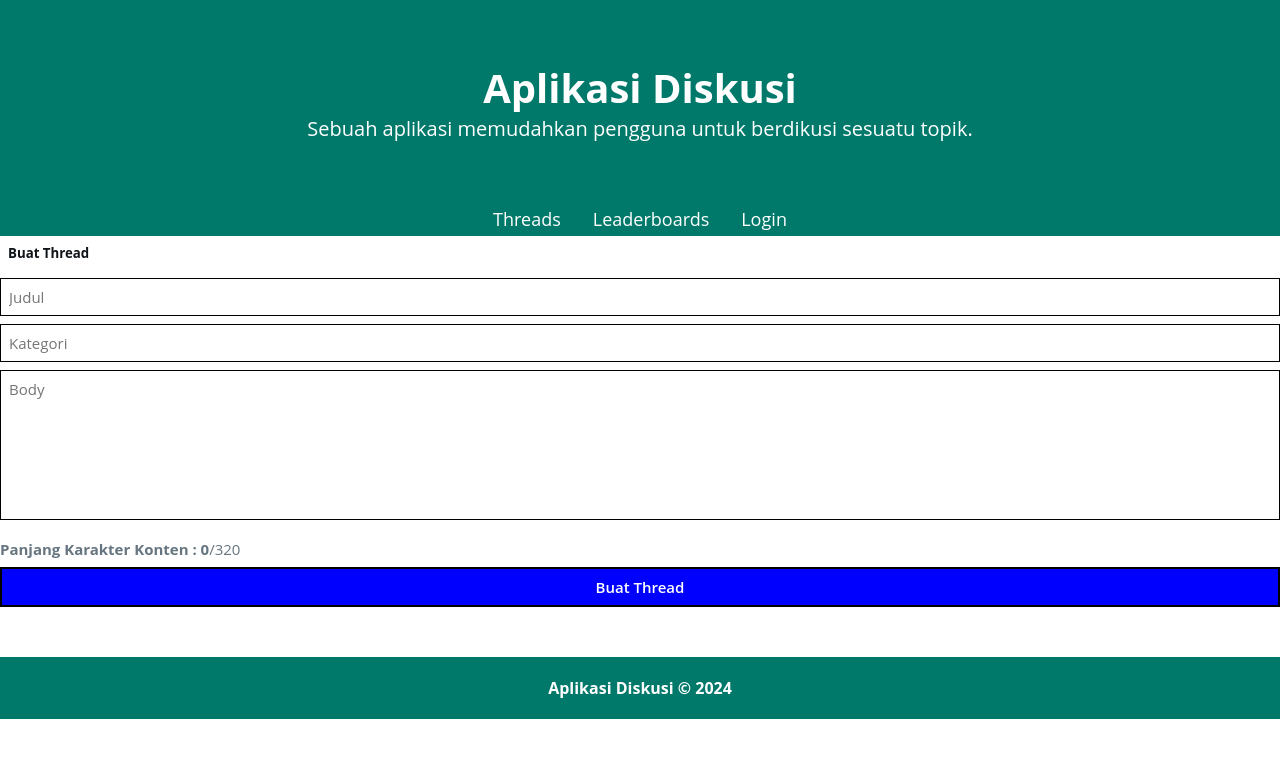
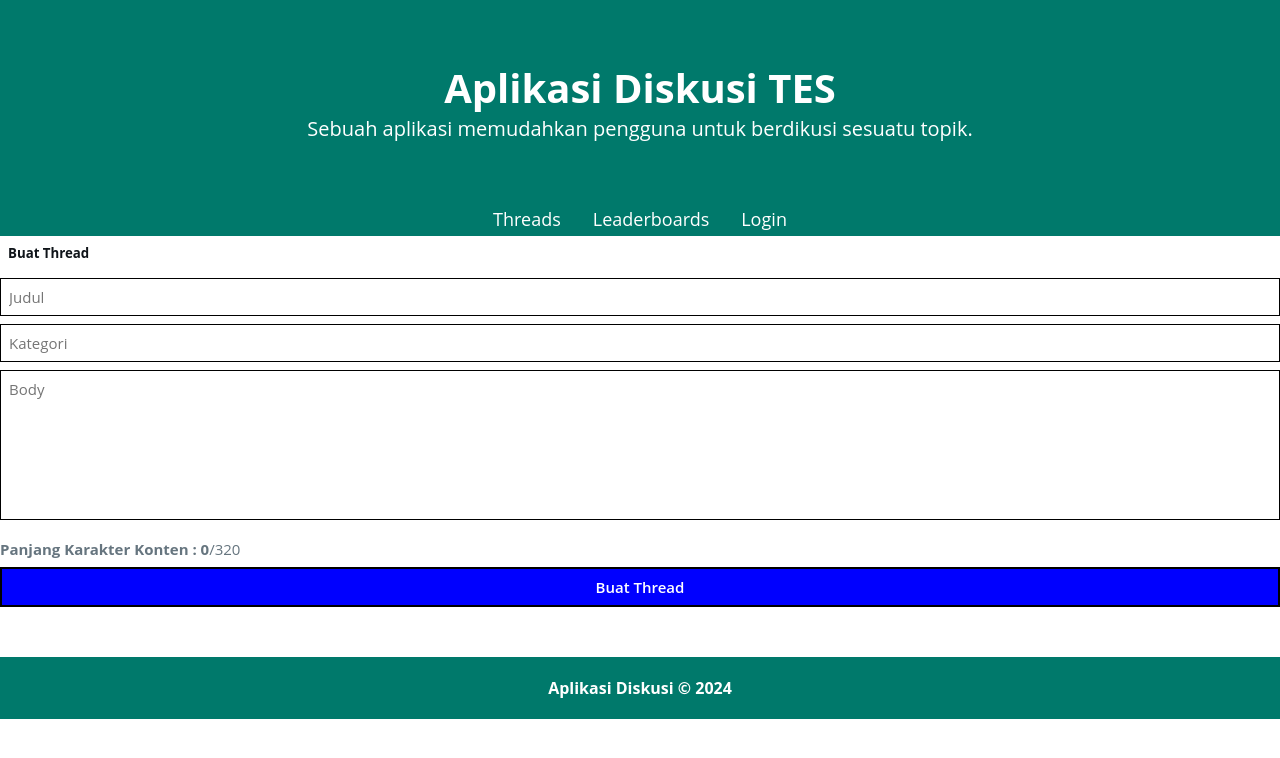
Before and after one commit to buhorii26/submission-discuss-app, a React (Vite) app: page /new in a window 1280 px wide. Shown: the top 758 px of the page. Built offline with nearby package versions, Linux system fonts and the light colour scheme; what react-redux-loading-bar would draw is missing.

Commit message:
test protect branch main

```diff
--- a/src/components/Header.jsx
+++ b/src/components/Header.jsx
@@ -11,7 +11,7 @@ function Header() {
   return (
     <header>
       <div className="jumbotron">
-        <h1>Aplikasi Diskusi</h1>
+        <h1>Aplikasi Diskusi TES</h1>
         <p>
           Sebuah aplikasi memudahkan pengguna untuk berdikusi sesuatu topik.
         </p>
```
